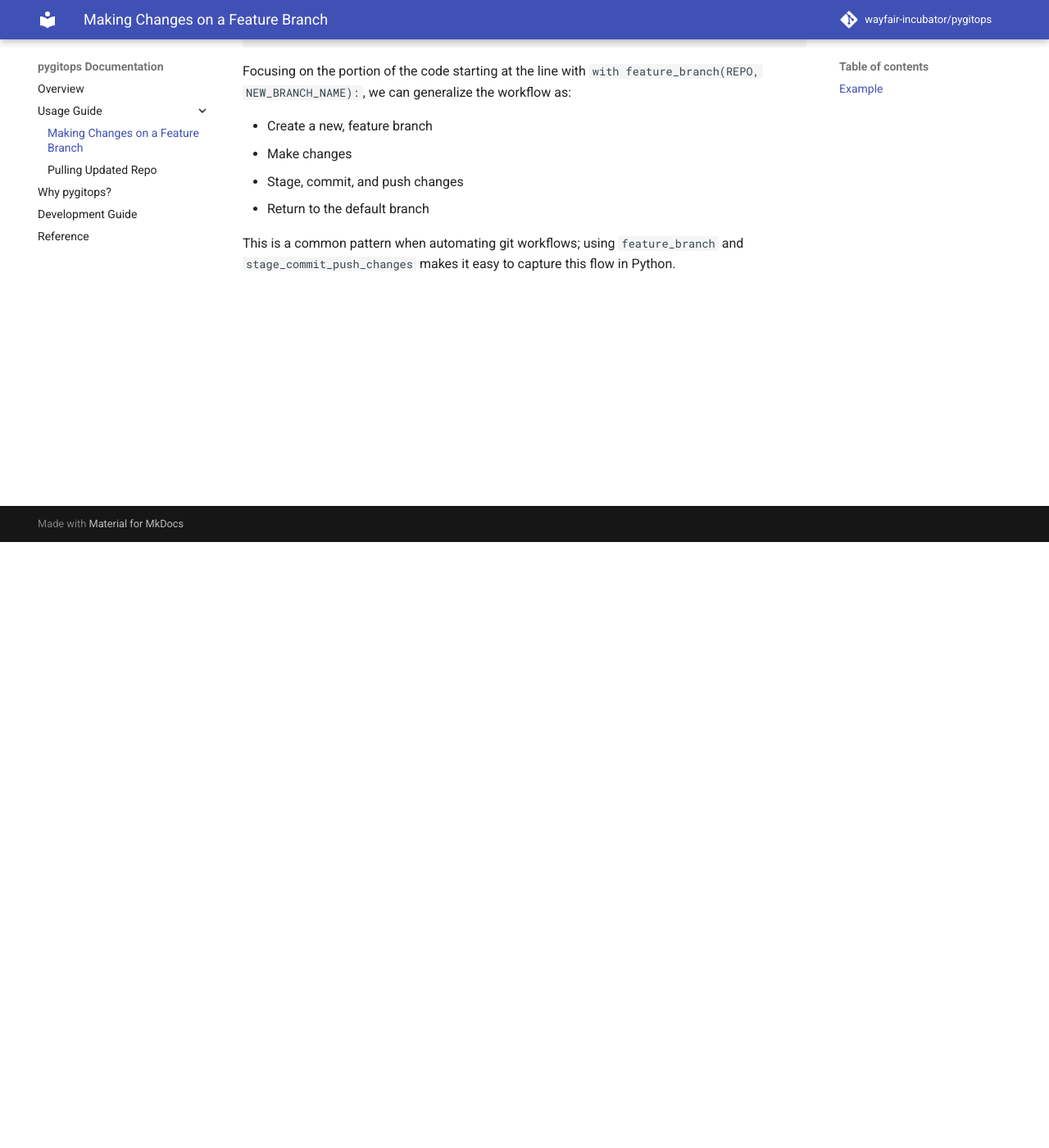
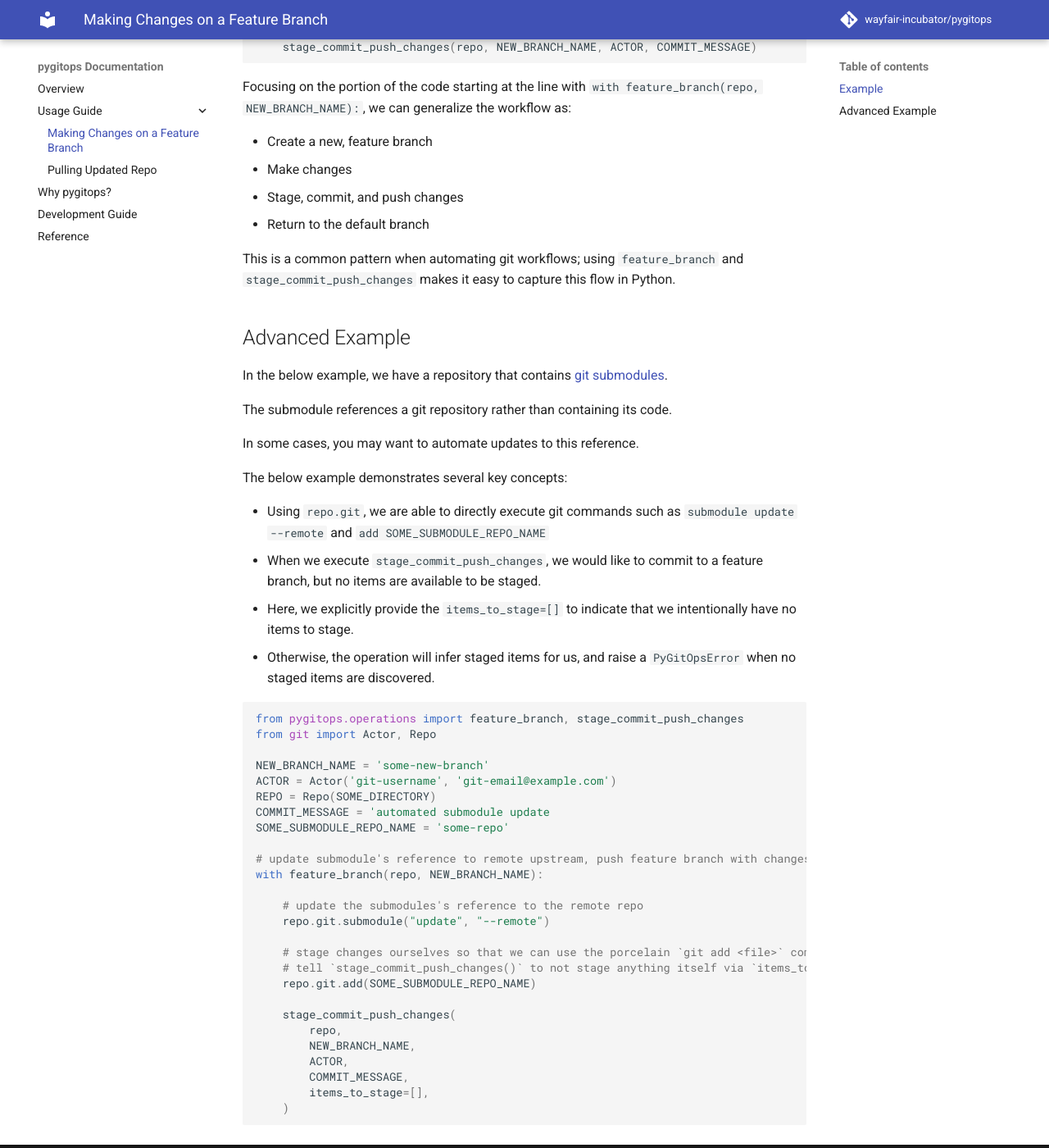
Before and after one commit to wayfair-incubator/pygitops, an MkDocs documentation site: the page built from docs/making-changes-on-feature-branch.md, in a window 1280 px wide and 1400 px high, scrolled down 739 px. Shown: the whole window at 82% size. Built offline with MkDocs 1.6.1 and Material for MkDocs 9.7.7, drawn with Linux system fonts in a browser that asks for light colours; comment, search, counter and statistics services are not loaded; the version menu is left out; some of the changed text lies outside the part shown.

Commit message:
stage_commit_push_changes to allow empty list items_to_stage (#140)
change behavior of stage_commit_push_changes to allow empty list items to stage

````diff
--- a/docs/making-changes-on-feature-branch.md
+++ b/docs/making-changes-on-feature-branch.md
@@ -17,19 +17,20 @@ NEW_FILE_NAME = 'chores.txt'
 NEW_BRANCH_NAME = 'adding-chores'
 ACTOR = Actor('git-username', 'git-email@example.com')
 COMMIT_MESSAGE = 'Adding chores'
+SOME_DIRECTORY = 'some-directory'
 
 # create a Repo object in the current directory (see https://gitpython.readthedocs.io/en/stable/tutorial.html#meet-the-repo-type)
-REPO = Repo(self.rorepo.working_tree_dir)
+repo = Repo(SOME_DIRECTORY)
 
 with feature_branch(REPO, NEW_BRANCH_NAME):
     # create a new file with a list of chores
-    Path(NEW_FILE_NAME).write_text('- [ ] haircut\n- [ ] groceries\n- [ ] dishes')
+    (Path(SOME_DIRECTORY) / NEW_FILE_NAME).write_text('- [ ] haircut\n- [ ] groceries\n- [ ] dishes')
 
     # stage, commit, and push these changes
-    stage_commit_push_changes(REPO, NEW_BRANCH_NAME, ACTOR, COMMIT_MESSAGE)
+    stage_commit_push_changes(repo, NEW_BRANCH_NAME, ACTOR, COMMIT_MESSAGE)
 ```
 
-Focusing on the portion of the code starting at the line with `with feature_branch(REPO, NEW_BRANCH_NAME):`,
+Focusing on the portion of the code starting at the line with `with feature_branch(repo, NEW_BRANCH_NAME):`,
 we can generalize the workflow as:
 
 - Create a new, feature branch
@@ -38,3 +39,49 @@ we can generalize the workflow as:
 - Return to the default branch
 
 This is a common pattern when automating git workflows; using `feature_branch` and `stage_commit_push_changes` makes it easy to capture this flow in Python.
+
+## Advanced Example
+
+In the below example, we have a repository that contains [git submodules][git_submodules].
+
+The submodule references a git repository rather than containing its code.
+
+In some cases, you may want to automate updates to this reference.
+
+The below example demonstrates several key concepts:
+
+- Using `repo.git`, we are able to directly execute git commands such as `submodule update --remote` and `add SOME_SUBMODULE_REPO_NAME`
+- When we execute `stage_commit_push_changes`, we would like to commit to a feature branch, but no items are available to be staged.
+  - Here, we explicitly provide the `items_to_stage=[]` to indicate that we intentionally have no items to stage.
+  - Otherwise, the operation will infer staged items for us, and raise a `PyGitOpsError` when no staged items are discovered.
+
+```python
+from pygitops.operations import feature_branch, stage_commit_push_changes
+from git import Actor, Repo
+
+NEW_BRANCH_NAME = 'some-new-branch'
+ACTOR = Actor('git-username', 'git-email@example.com')
+REPO = Repo(SOME_DIRECTORY)
+COMMIT_MESSAGE = 'automated submodule update
+SOME_SUBMODULE_REPO_NAME = 'some-repo'
+
+# update submodule's reference to remote upstream, push feature branch with changes
+with feature_branch(repo, NEW_BRANCH_NAME):
+
+    # update the submodules's reference to the remote repo
+    repo.git.submodule("update", "--remote")
+
+    # stage changes ourselves so that we can use the porcelain `git add <file>` command
+    # tell `stage_commit_push_changes()` to not stage anything itself via `items_to_stage=[]`
+    repo.git.add(SOME_SUBMODULE_REPO_NAME)
+
+    stage_commit_push_changes(
+        repo,
+        NEW_BRANCH_NAME,
+        ACTOR,
+        COMMIT_MESSAGE,
+        items_to_stage=[],
+    )
+```
+
+[git_submodules]: https://git-scm.com/book/en/v2/Git-Tools-Submodules
--- a/setup.cfg
+++ b/setup.cfg
@@ -3,7 +3,7 @@ name = pygitops
 url = https://github.com/wayfair-incubator/pygitops
 author = Josh Woodward
 author_email = josh.woodward2693@gmail.com
-version = 0.12.1
+version = 0.13.0
 description = Wrapper for low-level git logic. Useful for systems automating git operations.
 long_description = file: README.md
 long_description_content_type = text/markdown
````
Also changed, not shown: CHANGELOG.md (+12 -0 lines), 1 other file.
